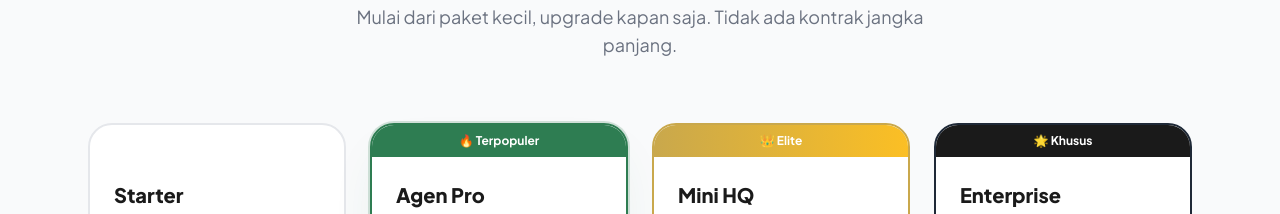
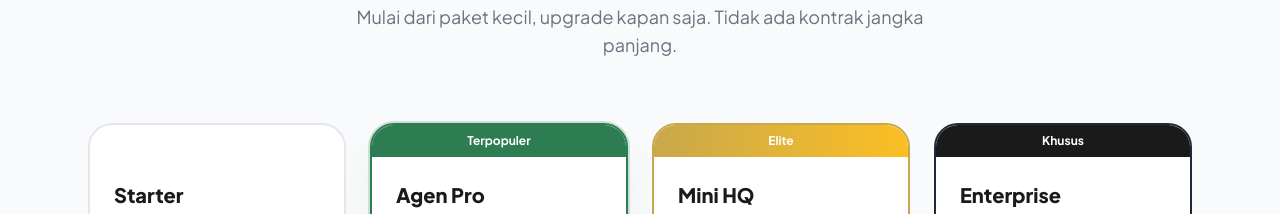
Before and after one commit to dhikaygpr/lplamonte, a React (Vite) app: page / in a window 1280 px wide. Shown: the part 6920-7134 px from the top of the page. Built offline with nearby package versions, Linux system fonts and the light colour scheme.

Commit message:
Update PackageSection.jsx

```diff
--- a/src/components/PackageSection.jsx
+++ b/src/components/PackageSection.jsx
@@ -24,7 +24,7 @@ const packages = [
     pieces: '150 pcs',
     target: 'Rp 15-30 Jt/bln',
     color: 'border-lamonte-green',
-    badge: '🔥 Terpopuler',
+    badge: 'Terpopuler',
     badgeBg: 'bg-lamonte-green',
     features: [
       '150 pcs mix koleksi terbaru',
@@ -44,7 +44,7 @@ const packages = [
     pieces: '550 pcs',
     target: 'Rp 50-80 Jt/bln',
     color: 'border-lamonte-gold',
-    badge: '👑 Elite',
+    badge: 'Elite',
     badgeBg: 'bg-gradient-to-r from-lamonte-gold to-amber-400',
     features: [
       '550 pcs premium all-variant',
@@ -66,7 +66,7 @@ const packages = [
     pieces: '1000+ pcs',
     target: 'Rp 100 Jt+/bln',
     color: 'border-gray-800',
-    badge: '🌟 Khusus',
+    badge: 'Khusus',
     badgeBg: 'bg-lamonte-dark',
     features: [
       'Semua fitur Mini HQ',
```
